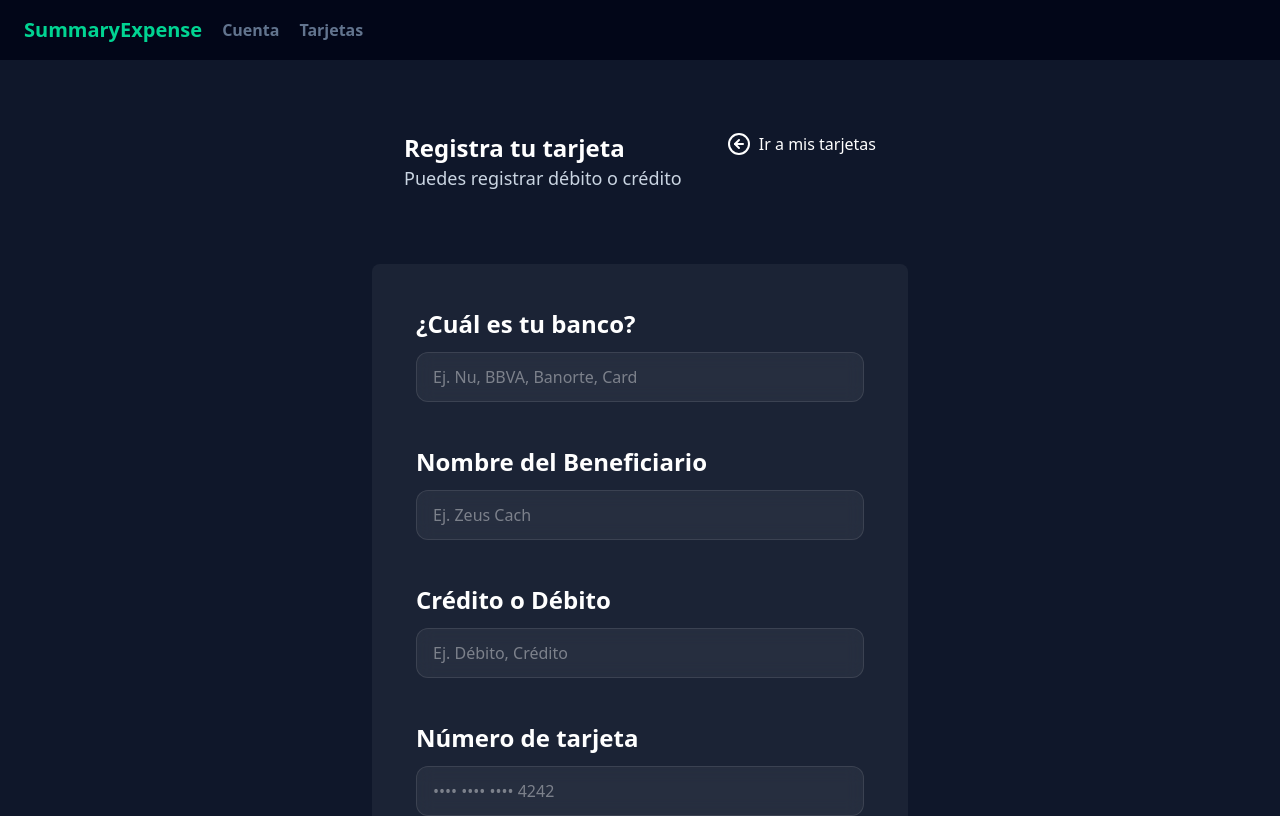
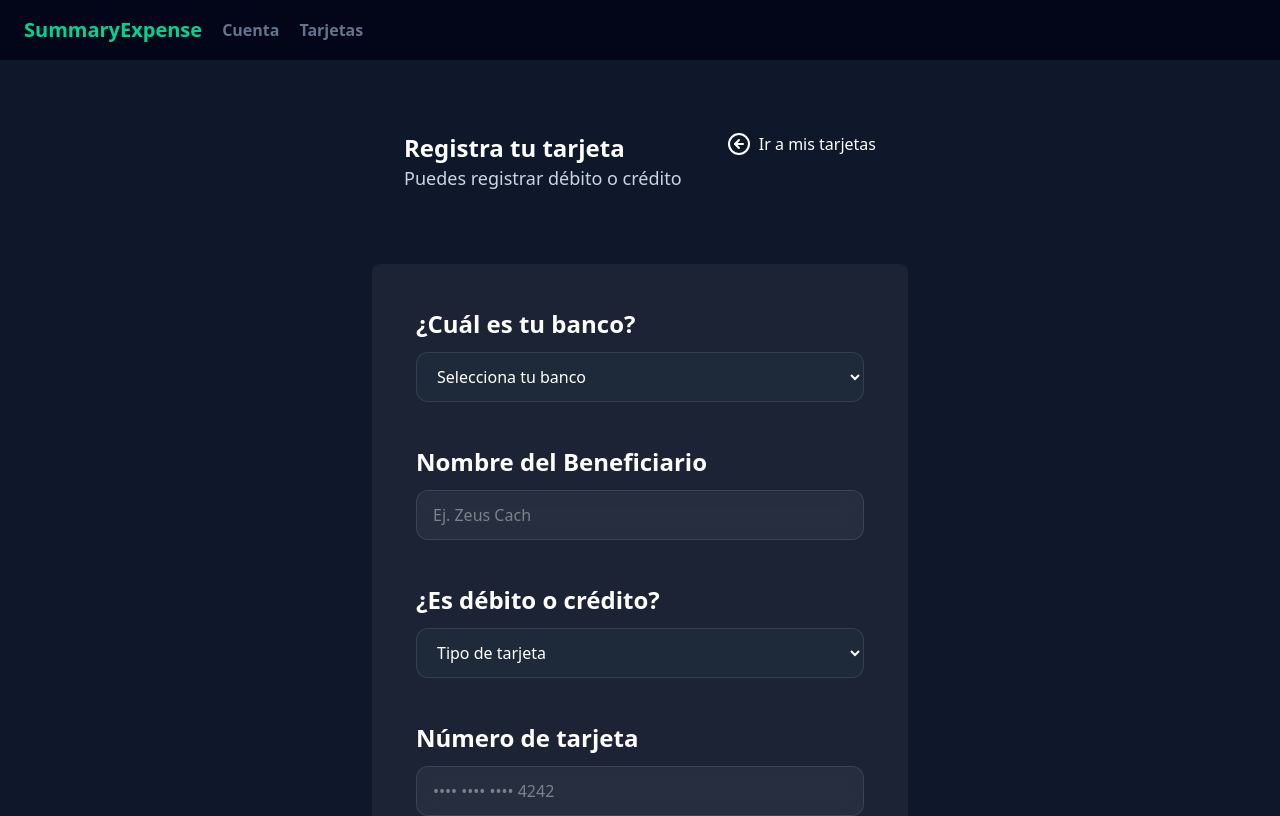
Before and after one commit to zeusCach/SummaryExpense, a React (Vite) app: page /registrar-card in a window 1280 px wide. Shown: the top 816 px of the page. Built offline with nearby package versions, Linux system fonts and the light colour scheme.

Commit message:
Ajuste de UI y performace v2

```diff
--- a/src/components/CardComponent.jsx
+++ b/src/components/CardComponent.jsx
@@ -21,8 +21,12 @@ export default function CardComponent({ card, isSelected, onSelect }) {
         <>
             <section className="p-10">
                 <div
-                    onClick={() => onSelect(card.id)}
-                    className={`${isSelected ? 'ring-2 ring-orange-500 scale-105' : 'opacity-70 hover:opacity-100'}  w-80 h-48 ${colorBank} rounded-2xl p-6 flex flex-col justify-between`}
+                    onClick={(e) => {
+                        onSelect(card.id)
+                        e.preventDefault()
+                        e.stopPropagation()
+                    }}
+                    className={`${isSelected ? 'ring-2 ring-orange-500 scale-105' : 'opacity-70 hover:opacity-100'}  w-80 h-48 ${colorBank} rounded-2xl p-6 flex flex-col justify-between cursor-pointer`}
                 >
 
                     <div className="flex justify-between items-center">
--- a/src/pages/FormBank.jsx
+++ b/src/pages/FormBank.jsx
@@ -13,6 +13,12 @@ const CARD = {
     user: '',
 }
 
+const BANKS = [
+    { key: 'nu', label: 'Nu' },
+    { key: 'bbva', label: 'BBVA' },
+    { key: 'banorte', label: 'Banorte' },
+    { key: 'otro', label: 'Otro' },
+]
 
 export default function FormBank() {
 
@@ -80,15 +86,22 @@ export default function FormBank() {
                                 className="text-2xl font-bold text-white ">
                                 ¿Cuál es tu banco?
                             </label>
-                            <input
-                                type="text"
+                            <select
                                 name="name"
                                 value={card.name}
                                 onChange={handleChange}
-                                required
-                                placeholder="Ej. Nu, BBVA, Banorte, Card"
-                                className="w-full bg-white/5 backdrop-blur-sm border border-white/10 text-white placeholder:text-white/40 px-4 py-3 rounded-xl focus:outline-none focus:ring-2 focus:ring-amber-400/50 focus:border-amber-400/50 transition-all duration-200 hover:bg-white/10"
-                            />
+                                className="w-full bg-gray-800 border border-white/10 text-white px-4 py-3 rounded-xl focus:outline-none focus:ring-2 focus:ring-amber-400/50 focus:border-amber-400/50 transition-all duration-200 hover:bg-gray-700 cursor-pointer"
+                            >
+                                <option value="" disabled className="text-white/40">
+                                    Selecciona tu banco
+                                </option>
+                                {BANKS.map(bank => (
+                                    <option key={bank.key} value={bank.key} className="bg-gray-800 text-white">
+                                        {bank.label}
+                                    </option>
+                                ))}
+                            </select>
+
                         </div>
 
                         <div className="flex flex-col gap-3 p-3">
@@ -108,19 +121,25 @@ export default function FormBank() {
                         </div>
 
                         <div className="flex flex-col gap-3 p-3">
-                            <label htmlFor="type"
-                                className="text-2xl font-bold text-white ">
-                                Crédito o Débito
+                            <label className="text-2xl font-bold text-white ">
+                                ¿Es débito o crédito?
                             </label>
-                            <input
-                                type="text"
+                            <select
                                 name="type"
                                 value={card.type}
                                 onChange={handleChange}
-                                required
-                                placeholder="Ej. Débito, Crédito"
-                                className="w-full bg-white/5 backdrop-blur-sm border border-white/10 text-white placeholder:text-white/40 px-4 py-3 rounded-xl focus:outline-none focus:ring-2 focus:ring-amber-400/50 focus:border-amber-400/50 transition-all duration-200 hover:bg-white/10"
-                            />
+                                className="w-full bg-gray-800 border border-white/10 text-white px-4 py-3 rounded-xl focus:outline-none focus:ring-2 focus:ring-amber-400/50 focus:border-amber-400/50 transition-all duration-200 hover:bg-gray-700 cursor-pointer"
+                            >
+                                <option value="" disabled className="text-white/40">
+                                    Tipo de tarjeta
+                                </option>
+                                <option value="credito" className="bg-gray-800 text-white">
+                                    Crédito
+                                </option>
+                                <option value="debito" className="bg-gray-800 text-white">
+                                    Débito
+                                </option>
+                            </select>
                         </div>
 
                         <div className="flex flex-col gap-3 p-3">
```
